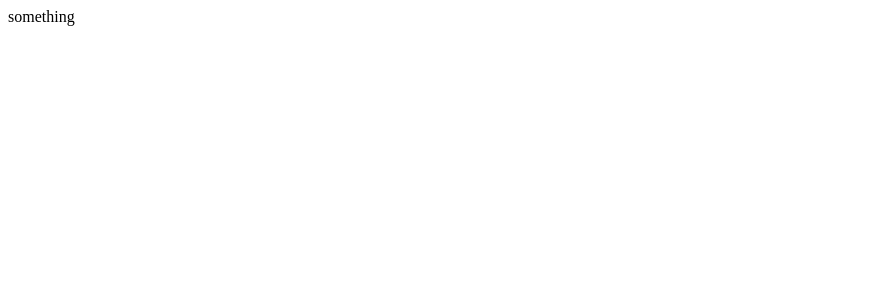
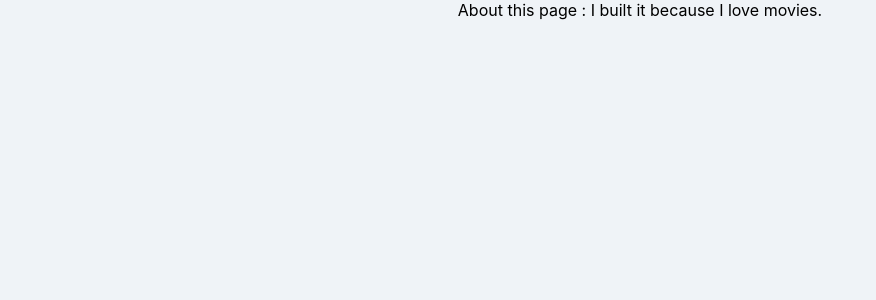
Before and after one commit to WooSangGyu/React_movie, a React (Create React App) app: page /#/About in a window 1280 px wide. Shown: the top 300 px of the page, without its empty margins (0-876 px from the left). Built offline with nearby package versions, Linux system fonts and the light colour scheme.

Commit message:
Building the Router

```diff
--- a/src/App.js
+++ b/src/App.js
@@ -1,7 +1,13 @@
 import React from "react";
+import { HashRouter, Route } from "react-router-dom";
+import Home from "./routes/Home";
+import About from "./routes/About";
 
 function App() {
-  return <span> something</span>;
+  return <HashRouter>
+    <Route path="/" exact={true} component={Home} />
+    <Route path="/About" component={About}/>
+  </HashRouter>
 }
 
 export default App;
--- a/src/routes/About.js
+++ b/src/routes/About.js
@@ -0,0 +1,7 @@
+import React from "react";
+
+function About() {
+    return <span>About this page : I built it because I love movies.</span>
+}
+
+export default About;
```
Also changed, not shown: 1 other file (tests, documents, lock files or other folders).
